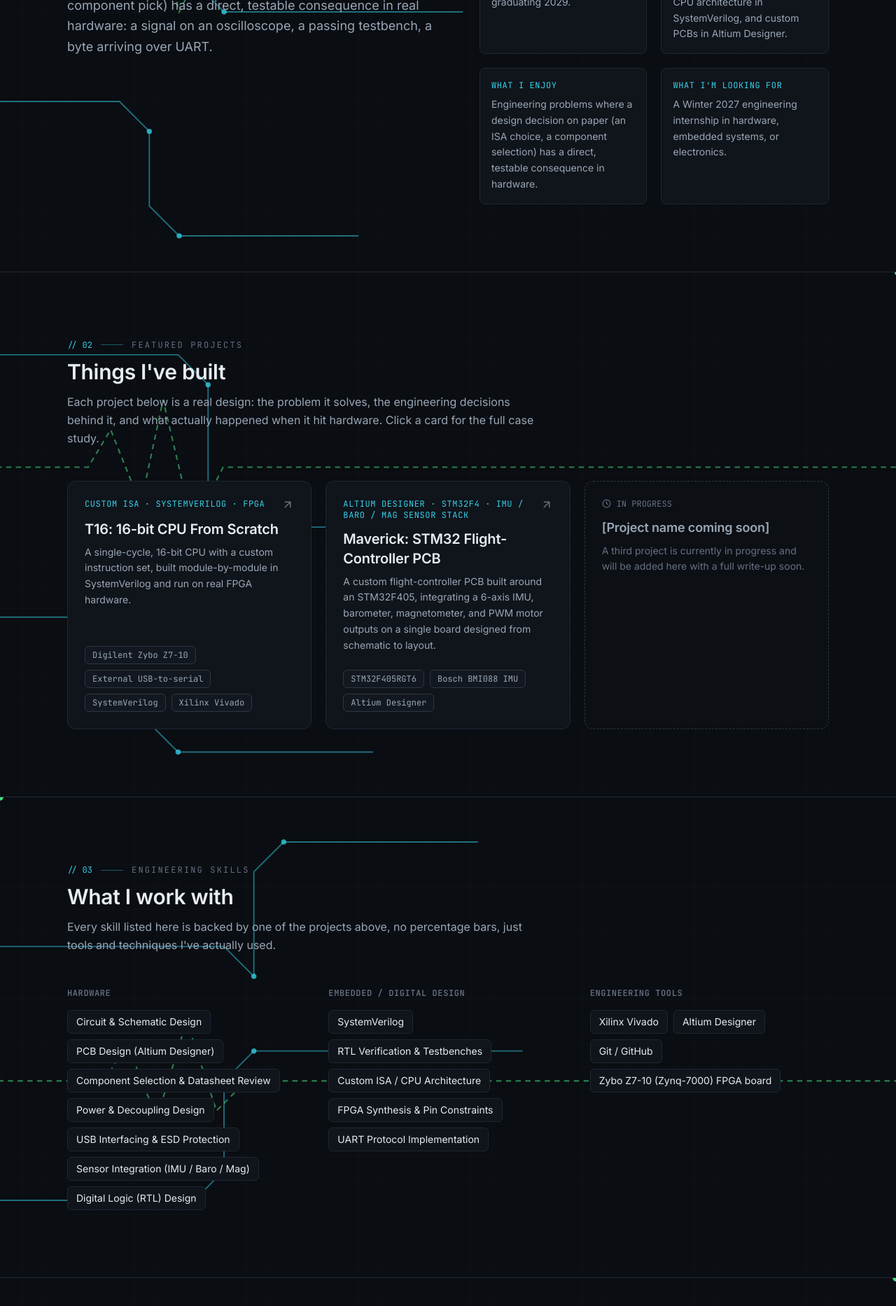
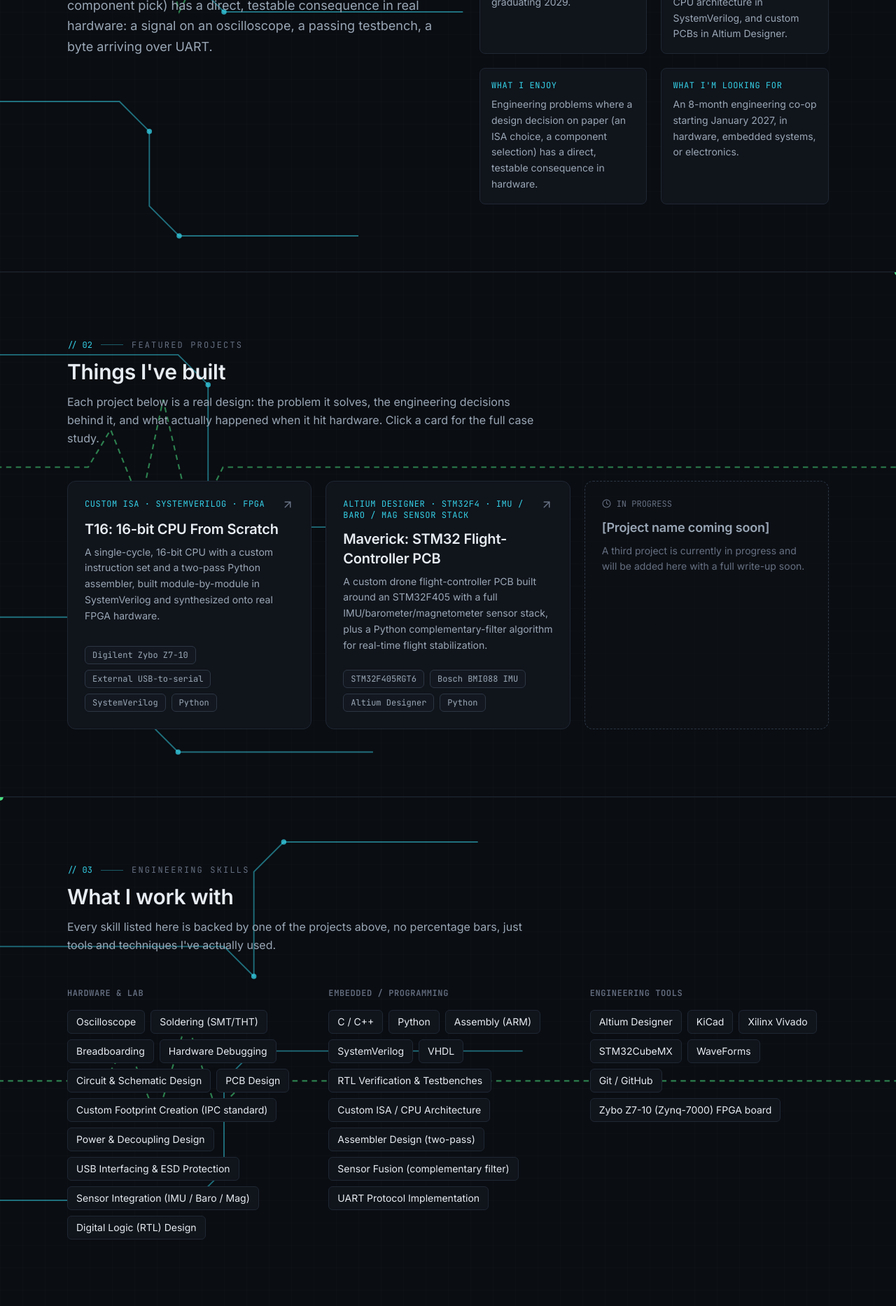
Before and after one commit to Gakuzisweet/portfolio, a React (Vite) app: page / in a window 1280 px wide. Shown: the part 1100-2966 px from the top of the page at 70% size. Built offline with nearby package versions, Linux system fonts and the light colour scheme.

Commit message:
Added resume

```diff
--- a/src/data/experience.ts
+++ b/src/data/experience.ts
@@ -5,19 +5,37 @@ export interface TimelineEntry {
   detail: string;
 }
 
-// Add work terms, clubs, or coursework as new entries — most recent first.
+// Most recent first. Add work terms, clubs, or coursework as new entries.
 export const timeline: TimelineEntry[] = [
+  {
+    period: "2025 – 2026",
+    title: "ATCO Centennial Award",
+    place: "ATCO",
+    detail: "Merit-based scholarship.",
+  },
+  {
+    period: "2024 – 2025",
+    title: "Jason Lang Scholarship",
+    place: "University of Alberta",
+    detail: "Merit-based scholarship.",
+  },
+  {
+    period: "2024 – 2025",
+    title: "Speaker of the Week (5x)",
+    place: "UAPSSA",
+    detail: "Recognized five times by the University of Alberta Pre-Statistics Students' Association.",
+  },
+  {
+    period: "2023 – Present",
+    title: "Member and Board (Nominee)",
+    place: "CIIRSA, Fort McMurray",
+    detail: "[ADD: what CIIRSA does and your role/contributions on the board.]",
+  },
   {
     period: "Expected 2029",
     title: "B.Sc. Electrical Engineering (Co-op)",
     place: "University of Alberta",
     detail:
-      "[ADD: relevant coursework, GPA if you want to include it, or standing.]",
-  },
-  {
-    period: "[ADD DATES]",
-    title: "[ADD: Co-op work term, engineering club, or research position]",
-    place: "[ADD: organization]",
-    detail: "[ADD PROJECT DESCRIPTION: role and what you worked on.]",
+      "4 of 8 academic terms complete. Available for an 8-month co-op work term starting January 2027.",
   },
 ];
--- a/src/data/projects.ts
+++ b/src/data/projects.ts
@@ -73,17 +73,17 @@ export const projects: Project[] = [
     tagline: "Custom ISA · SystemVerilog · FPGA",
     status: "featured",
     oneLiner:
-      "A single-cycle, 16-bit CPU with a custom instruction set, built module-by-module in SystemVerilog and run on real FPGA hardware.",
-    role: "Sole designer: ISA design, RTL, verification, FPGA bring-up",
+      "A single-cycle, 16-bit CPU with a custom instruction set and a two-pass Python assembler, built module-by-module in SystemVerilog and synthesized onto real FPGA hardware.",
+    role: "Primary designer: ISA, RTL, and the Python assembler; collaborated with a project partner on board-level constraints and FPGA bring-up",
 
     problem:
       "Wanted to understand computer architecture from the inside rather than just programming against it: how a fetched instruction actually becomes a register write, an ALU operation, or a byte on a UART line, cycle by cycle.",
 
     approach:
-      "Designed a small, fully custom, load/store instruction set (T16) before writing any RTL: 16-bit fixed-width instructions across five formats (R/I/L/B/J), 8 general-purpose registers with R0 hardwired to zero, no architectural flags register (branches compare two registers directly), and a Harvard memory model with separate instruction/data memory. Every decision in the ISA spec was made to keep a single-cycle datapath fully verifiable rather than to maximize feature breadth. Pipelining, interrupts, and a flags register were deliberately scoped out.",
+      "Designed a small, fully custom, load/store instruction set (T16) before writing any RTL: 16 instructions across five encoding formats (R/I/L/B/J), 8 general-purpose registers with R0 hardwired to zero, no architectural flags register (branches compare two registers directly), and a Harvard memory model with separate instruction/data memory. Every decision in the ISA spec was made to keep a single-cycle datapath fully verifiable rather than to maximize feature breadth. Pipelining, interrupts, and a flags register were deliberately scoped out. A companion two-pass Python assembler translates T16 assembly mnemonics into 16-bit machine code, so test programs are written in assembly rather than hand-encoded hex.",
 
     implementation:
-      "Built module-by-module on short-lived feature branches (ALU and register file first, top-level integration last), merging into main only after each module's own testbench passed. Final integration in cpu_top.sv wires together the program counter, instruction memory, instruction decoder, control unit, register file, ALU, memory decoder + data memory, and a UART transmitter, with fetch through write-back completing in a single clock period.",
+      "Implemented as 9 SystemVerilog hardware modules forming the full single-cycle datapath, built on short-lived feature branches (ALU and register file first, top-level integration last) and merged into main only after each module's own testbench passed. Final integration in cpu_top.sv wires together the program counter, instruction memory, instruction decoder, control unit, register file, ALU, memory decoder + data memory, and a UART transmitter, with fetch through write-back completing in a single clock period. Board-level constraints, timing, and pin-mapping for FPGA deployment were reviewed and debugged jointly with a project partner.",
 
     engineering: [
       "No flags register: conditional branches (BEQ/BNE) compare two registers directly, removing an entire class of control-path hazards a status register would introduce.",
@@ -91,11 +91,12 @@ export const projects: Project[] = [
       "Memory-mapped UART: a store to address 0xFFF is intercepted by mem_decoder.sv before it reaches data memory and routed to a UART transmitter instead, giving the CPU a real, observable output channel with zero dedicated I/O opcodes.",
       "Register-file read-port reuse: SW's \"Rd\" field actually names a source register (the value being stored), not a destination. Since the register file only exposes two read ports, mem_write being asserted reroutes that field into the second read port instead of Rs2, documented explicitly in cpu_top.sv rather than left implicit.",
       "Every internal signal in cpu_top.sv is declared before any submodule instantiation references it, avoiding a real Vivado footgun: its single-pass compiler will silently create an implicit, possibly wrongly-sized wire the first time a signal is used ahead of its declaration.",
+      "Two-pass assembler design: the first pass walks the source to resolve label addresses, so the second pass can emit machine code for forward branches and jumps that reference labels not yet seen at that point in the file.",
     ],
 
     results: [
-      "cpu_top.sv integrates every module into a complete CPU and passes behavioral simulation running a hand-assembled Fibonacci-sequence demo program (computes and stores the first 8 Fibonacci numbers, then halts).",
-      "Synthesized and run on physical Zybo Z7-10 hardware, with UART output observed on a PC terminal through an external FTDI USB-to-serial adapter wired to a Pmod pin.",
+      "Verified full CPU functionality by executing a 12-instruction Fibonacci-sequence program: all 8 computed values and final register states matched a hand-traced expected execution with zero errors.",
+      "Synthesized and deployed the complete processor onto a Xilinx Zynq-7000 FPGA (Zybo Z7-10), with UART output observed on a PC terminal through an external FTDI USB-to-serial adapter wired to a Pmod pin.",
       "Per-module testbenches for the ALU, register file, and instruction decoder each print PASS/FAIL per check plus a final summary line; all pass ahead of top-level integration.",
     ],
 
@@ -103,19 +104,24 @@ export const projects: Project[] = [
       "How one ISA decision (dropping the flags register) propagates all the way down into hazard-free control logic: the right architectural constraint removes entire categories of bugs before any RTL is written.",
       "The payoff of testbenching modules in isolation before integration: bugs in the decoder or register file surfaced and were fixed long before they could hide inside full-CPU behavior.",
       "A concrete Vivado synthesis quirk (implicit wire creation from use-before-declare) that isn't obvious from the language spec alone and only shows up by actually synthesizing for hardware.",
+      "What it takes to coordinate on shared hardware constraints (timing, pin-mapping) with a partner instead of working solo, where a decision on one side of the design has to stay compatible with the other.",
     ],
 
     limitations: [
       "Single-cycle only: no pipelining, interrupts, or exceptions.",
       "mem_decoder.sv doesn't feed a UART-busy signal back to the CPU, so a program issuing a second UART write before the first byte finishes transmitting may drop data.",
-      "No assembler included in the repo; .mem programs are currently hand-assembled.",
     ],
 
     hardware: [
       "Digilent Zybo Z7-10 (Xilinx Zynq-7000, xc7z010clg400-1)",
       "External USB-to-serial (FTDI) adapter on Pmod JE pin 0 for UART readout",
     ],
-    software: ["SystemVerilog", "Xilinx Vivado (synthesis + behavioral simulation)", "Git"],
+    software: [
+      "SystemVerilog",
+      "Python (custom two-pass assembler)",
+      "Xilinx Vivado (synthesis + behavioral simulation)",
+      "Git",
+    ],
     concepts: [
       "Custom ISA / CPU architecture design",
       "Single-cycle datapath design",
@@ -123,16 +129,20 @@ export const projects: Project[] = [
       "Memory-mapped I/O",
       "UART protocol implementation",
       "RTL verification / testbenches",
+      "Assembler design (two-pass)",
       "FPGA synthesis & pin constraints",
     ],
 
     specs: [
-      { label: "ISA", value: "Custom, 16-bit, load/store" },
+      { label: "ISA", value: "Custom, 16-bit, load/store, 16 instructions / 5 formats" },
       { label: "Registers", value: "8 × 16-bit GPRs (R0 hardwired to 0)" },
       { label: "Memory", value: "4096 × 16-bit words, Harvard, word-addressed" },
+      { label: "Modules", value: "9 SystemVerilog hardware modules" },
       { label: "Cycle model", value: "Single-cycle" },
       { label: "I/O", value: "Memory-mapped UART TX (address 0xFFF)" },
       { label: "Target", value: "Zybo Z7-10 (Zynq-7000)" },
+      { label: "Clock frequency", value: "[ADD: achieved clock frequency in MHz]" },
+      { label: "FPGA utilization", value: "[ADD: % of FPGA logic resources used]" },
     ],
 
     github: "https://github.com/mohamednurZ/Bare-metal-16-bit-CPU-design",
@@ -159,59 +169,72 @@ assign regfile_rs2_addr = use_branch_regs ? b_rs2 : (mem_write ? rd : rs2);`,
     tagline: "Altium Designer · STM32F4 · IMU / Baro / Mag sensor stack",
     status: "featured",
     oneLiner:
-      "A custom flight-controller PCB built around an STM32F405, integrating a 6-axis IMU, barometer, magnetometer, and PWM motor outputs on a single board designed from schematic to layout.",
-    role: "Sole designer: schematic capture, component selection, PCB layout (Altium Designer)",
+      "A custom drone flight-controller PCB built around an STM32F405 with a full IMU/barometer/magnetometer sensor stack, plus a Python complementary-filter algorithm for real-time flight stabilization.",
+    role: "Sole designer: schematic capture, component selection, and PCB layout in Altium Designer; also built the accompanying flight-stabilization algorithm in Python",
 
     problem:
-      "[ADD PROJECT DESCRIPTION: the specific use case or motivation for a custom flight-controller board rather than an off-the-shelf one.]",
+      "Personal project motivated by an interest in FPV drones: wanted a flight-controller board built and understood from schematic to layout, rather than bought off the shelf, along with the sensor-fusion software that turns raw IMU data into a usable orientation estimate.",
 
     approach:
-      "Built the sensor and I/O stack around an STM32F405RGT6 (64-pin LQFP, Arm Cortex-M4): a Bosch BMI088 6-axis IMU (separate accelerometer and gyroscope dies) for attitude sensing, a BMP388 barometer for altitude, and a magnetometer for heading reference, the standard sensor combination for flight-controller attitude/position estimation. USB connectivity runs through a CH340N USB-to-serial bridge with USBLC6-2SC6 ESD protection on the data lines, and an external Winbond W25N01G NAND flash chip is wired in for onboard data logging.",
+      "Built the sensor and I/O stack around an STM32F405RGT6 (64-pin LQFP, Arm Cortex-M4, 168 MHz): a Bosch BMI088 6-axis IMU (separate accelerometer and gyroscope dies) for attitude sensing, a BMP388 barometer for altitude, and a magnetometer for heading reference, the standard sensor combination for flight-controller attitude/position estimation. USB connectivity runs through a CH340N USB-to-serial bridge with USBLC6-2SC6 ESD protection on the data lines, an external Winbond W25N01G NAND flash chip is wired in for onboard data logging, EEPROM handles smaller persistent storage, SBUS input connects an RC receiver, and a PWM motor driver stage drives ESCs/servos.",
 
     implementation:
-      "Schematic captured across three sheets in Altium Designer (MCU + power, sensor stack, and PWM/IO), with PWM output headers exposing multiple channels for motor/servo control, and dedicated BOOT0/BOOT1 pins plus a reset button broken out for bootloader access during bring-up.",
+      "Schematic captured across three sheets in Altium Designer (MCU + power, sensor stack, and PWM/IO). The layout places 86 components across 47 unique BOM line items, including 14 custom PCB footprints (5 built to IPC standard) drawn from datasheets for parts with no match in the stock component library. PWM output headers expose multiple channels for motor/servo control, and dedicated BOOT0/BOOT1 pins plus a reset button are broken out for bootloader access during bring-up.",
 
     engineering: [
       "Chose the BMI088 over a combined 6-axis IMU part specifically for its separate accelerometer and gyroscope dies, a common flight-controller design choice to reduce gyro noise coupling from the accelerometer.",
       "Added dedicated ESD protection (USBLC6-2SC6) on the USB data lines rather than relying on the MCU's built-in tolerance, standard practice for a board with an exposed USB connector.",
       "Included external NAND flash (W25N01G) for onboard logging rather than depending solely on a USB/telemetry link to capture data.",
+      "Built 14 custom footprints to IPC standard for parts missing from the stock library rather than approximating with the closest existing part, then ran a full Design Rule Check to catch clearance and routing errors before considering the layout fab-ready.",
       "[ADD: power-budget, decoupling, or grounding/layer-stack decisions worth calling out once layout is finalized.]",
     ],
 
     results: [
-      "Schematic and PCB layout complete in Altium Designer. Not yet fabricated.",
+      "Design Rule Check across 13 constraint categories completed on the full 86-component layout with 0 short-circuit violations and 100% net routing completion (0 unrouted nets).",
+      "Built and validated a real-time flight-stabilization algorithm in Python: a complementary filter (98%/2% weighting) fusing BMI088 accelerometer and gyroscope data to estimate pitch/roll orientation at a 50 Hz loop rate.",
       "[ADD: fabrication and bring-up results (continuity checks, power-on behavior, sensor readings) once the board is built and tested.]",
     ],
 
     learned: [
+      "How much of PCB layout correctness depends on verification done by hand: building 14 custom footprints from datasheets and running a full DRC surfaced issues a stock-library shortcut would have hidden until fabrication.",
       "[ADD PROJECT LEARNINGS: to be filled in once the board is fabricated and tested.]",
     ],
 
     hardware: [
-      "STM32F405RGT6 (Arm Cortex-M4, 64-pin LQFP)",
+      "STM32F405RGT6 (Arm Cortex-M4, 64-pin LQFP, 168 MHz)",
       "Bosch BMI088 IMU (accelerometer + gyroscope)",
       "BMP388 barometric pressure sensor",
       "Magnetometer (heading reference)",
       "Winbond W25N01G NAND flash",
+      "EEPROM (onboard configuration storage)",
+      "SBUS input (RC receiver interface)",
+      "PWM motor driver stage",
       "CH340N USB-to-serial bridge",
       "USBLC6-2SC6 ESD protection",
     ],
-    software: ["Altium Designer (schematic capture + PCB layout)"],
+    software: ["Altium Designer (schematic capture + PCB layout)", "Python (flight-stabilization algorithm)"],
     concepts: [
       "PCB schematic design",
       "Component selection & datasheet review",
+      "Custom PCB footprint creation (IPC standard)",
+      "Design Rule Checking (DRC)",
       "Power & decoupling design",
       "USB interfacing & ESD protection",
-      "Sensor-fusion hardware (IMU / baro / mag)",
+      "Sensor fusion (complementary filter)",
+      "Real-time control loops",
+      "RC receiver interfacing (SBUS)",
       "PWM motor / servo control interfacing",
     ],
 
     specs: [
-      { label: "MCU", value: "STM32F405RGT6 (Cortex-M4, LQFP-64)" },
+      { label: "MCU", value: "STM32F405RGT6 (Cortex-M4, LQFP-64, 168 MHz)" },
       { label: "IMU", value: "Bosch BMI088 (accel + gyro)" },
       { label: "Barometer", value: "BMP388" },
-      { label: "Storage", value: "Winbond W25N01G NAND flash" },
+      { label: "Storage", value: "Winbond W25N01G NAND flash + EEPROM" },
       { label: "USB", value: "CH340N bridge + USBLC6-2SC6 ESD protection" },
+      { label: "Components", value: "86 components, 47 unique BOM line items" },
+      { label: "Custom footprints", value: "14 (5 built to IPC standard)" },
+      { label: "DRC", value: "13 categories, 0 violations, 100% net routing" },
       { label: "Status", value: "Schematic + layout complete, not yet fabricated" },
     ],
 
--- a/src/data/site.ts
+++ b/src/data/site.ts
@@ -17,7 +17,7 @@ export const site = {
   program: "B.Sc. Electrical Engineering (Co-op)",
   gradYear: "2029",
 
-  email: "mnur.zeinu@gmail.com",
+  email: "mzeinu@ualberta.ca",
   github: "https://github.com/mohamednurZ",
   githubUsername: "mohamednurZ",
   linkedin: "https://www.linkedin.com/in/mohamednur-zeinu",
@@ -46,7 +46,8 @@ export const site = {
     },
     {
       label: "What I'm looking for",
-      detail: "A Winter 2027 engineering internship in hardware, embedded systems, or electronics.",
+      detail:
+        "An 8-month engineering co-op starting January 2027, in hardware, embedded systems, or electronics.",
     },
   ],
 } as const;
--- a/src/data/skills.ts
+++ b/src/data/skills.ts
@@ -1,9 +1,7 @@
 // ---------------------------------------------------------------------------
-// Skills shown here are backed by evidence in the featured projects.
-// This list is intentionally conservative — add more (e.g. C/C++, Python,
-// MATLAB, LTspice, KiCad, oscilloscope/multimeter work) as you gain and can
-// back up that experience. Each entry: { name, note } — note is optional
-// and should point at *why* (which project/context) if included.
+// Skills shown here are backed by evidence in the featured projects (and,
+// where noted, your resume's Technical Skills section). Add more as you
+// gain and can back up that experience.
 // ---------------------------------------------------------------------------
 
 export interface Skill {
@@ -18,11 +16,15 @@ export interface SkillCategory {
 
 export const skillCategories: SkillCategory[] = [
   {
-    title: "Hardware",
+    title: "Hardware & Lab",
     skills: [
+      { name: "Oscilloscope" },
+      { name: "Soldering (SMT/THT)" },
+      { name: "Breadboarding" },
+      { name: "Hardware Debugging" },
       { name: "Circuit & Schematic Design", note: "Maverick" },
-      { name: "PCB Design (Altium Designer)", note: "Maverick" },
-      { name: "Component Selection & Datasheet Review", note: "Maverick" },
+      { name: "PCB Design", note: "Maverick" },
+      { name: "Custom Footprint Creation (IPC standard)", note: "Maverick" },
       { name: "Power & Decoupling Design", note: "Maverick" },
       { name: "USB Interfacing & ESD Protection", note: "Maverick" },
       { name: "Sensor Integration (IMU / Baro / Mag)", note: "Maverick" },
@@ -30,20 +32,28 @@ export const skillCategories: SkillCategory[] = [
     ],
   },
   {
-    title: "Embedded / Digital Design",
+    title: "Embedded / Programming",
     skills: [
+      { name: "C / C++" },
+      { name: "Python", note: "T16 assembler, Maverick flight-stabilization algorithm" },
+      { name: "Assembly (ARM)" },
       { name: "SystemVerilog", note: "T16 CPU" },
+      { name: "VHDL" },
       { name: "RTL Verification & Testbenches", note: "T16 CPU" },
       { name: "Custom ISA / CPU Architecture", note: "T16 CPU" },
-      { name: "FPGA Synthesis & Pin Constraints", note: "T16 CPU" },
+      { name: "Assembler Design (two-pass)", note: "T16 CPU" },
+      { name: "Sensor Fusion (complementary filter)", note: "Maverick" },
       { name: "UART Protocol Implementation", note: "T16 CPU" },
     ],
   },
   {
     title: "Engineering Tools",
     skills: [
+      { name: "Altium Designer", note: "Maverick" },
+      { name: "KiCad" },
       { name: "Xilinx Vivado", note: "T16 CPU" },
-      { name: "Altium Designer", note: "Maverick" },
+      { name: "STM32CubeMX" },
+      { name: "WaveForms" },
       { name: "Git / GitHub", note: "both projects" },
       { name: "Zybo Z7-10 (Zynq-7000) FPGA board", note: "T16 CPU" },
     ],
```
